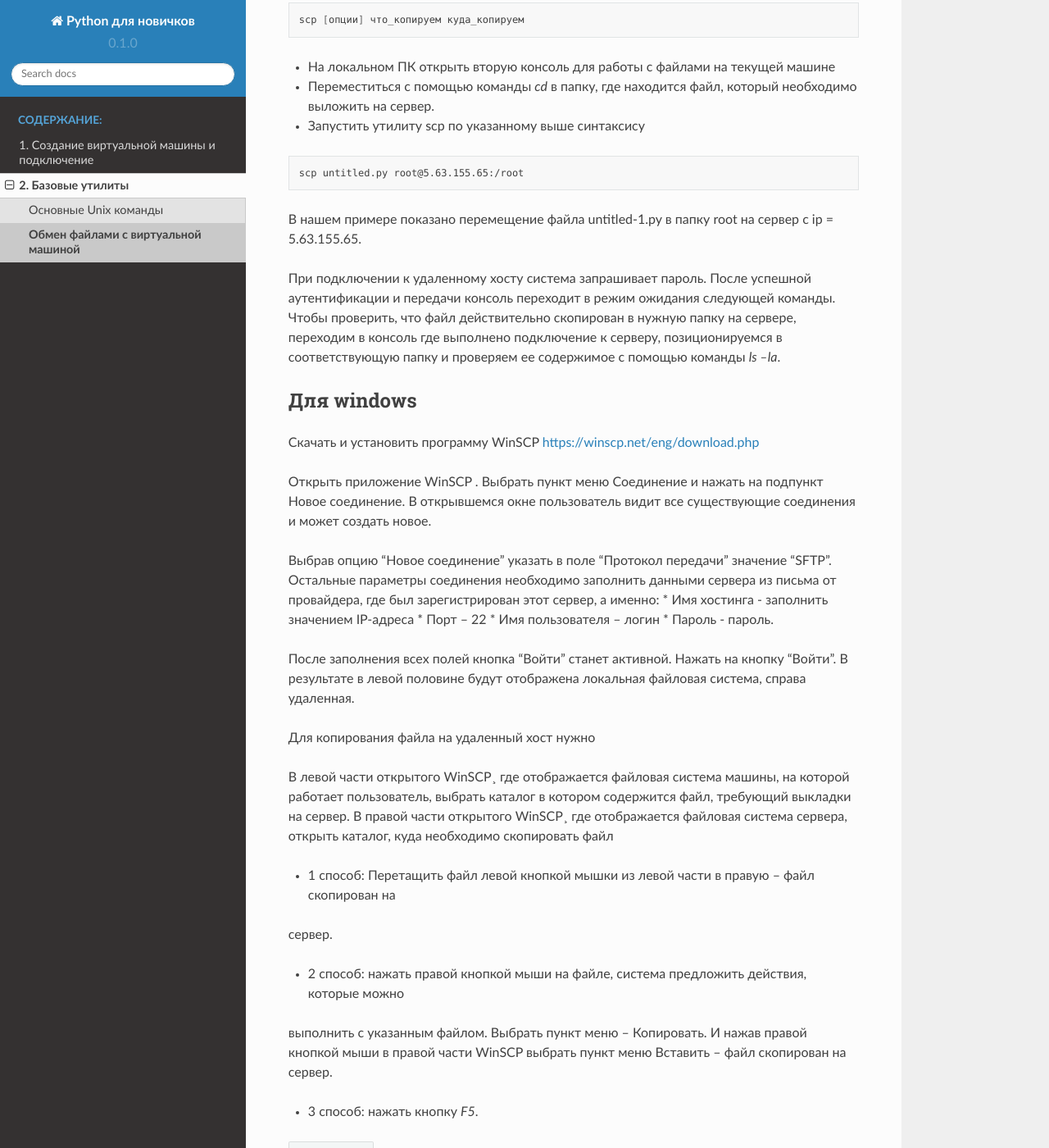
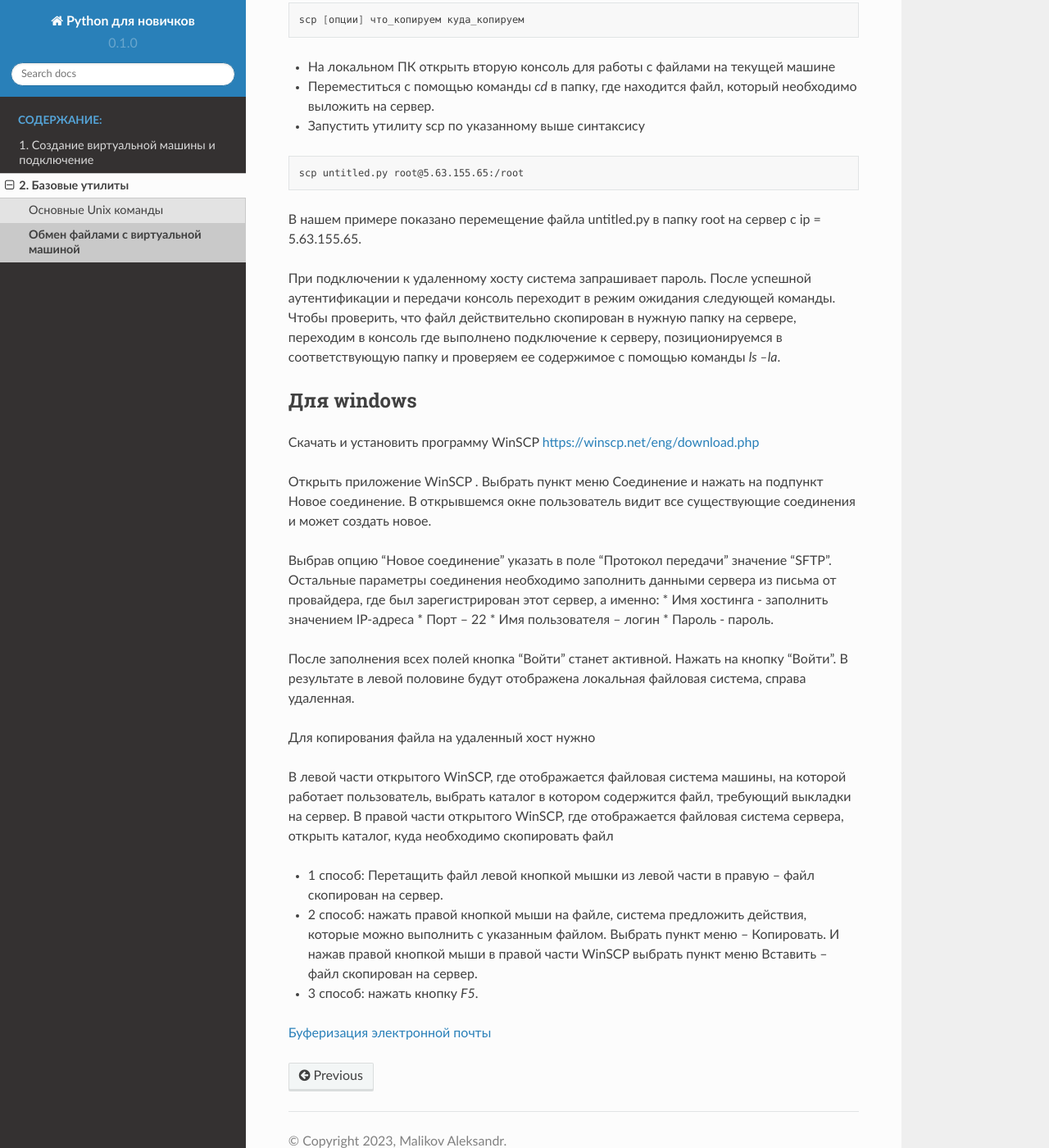
Before and after one commit to malikov-pro/python-beginner, a Sphinx documentation site: the page built from docs/source/2_basic_utils/transfer_file.rst, in a window 1280 px wide and 1400 px high, scrolled down 381 px. Shown: the whole window at 82% size. Built offline with Sphinx 7.4.7 and the Read the Docs theme 2.0.0, drawn with Linux system fonts in a browser that asks for light colours.

Commit message:
edit doc

```diff
--- a/docs/source/1_create_vps/create_reg_ru.rst
+++ b/docs/source/1_create_vps/create_reg_ru.rst
@@ -1,5 +1,5 @@
 Создание виртуальной машины на хостинге
-=====================
+=======================================
 
 Для примера будет использоваться хостер reg.ru
 
@@ -12,7 +12,7 @@
     :scale: 50 %
 
 Процедура регистрации
------------------
+---------------------
 
 После нажатия на кнопку `Вход` выбрать раздел `Регистрация`
 
--- a/docs/source/1_create_vps/index.rst
+++ b/docs/source/1_create_vps/index.rst
@@ -1,5 +1,5 @@
 1. Создание виртуальной машины и подключение
-====================
+============================================
 
 .. toctree::
     :titlesonly:
--- a/docs/source/2_basic_utils/index.rst
+++ b/docs/source/2_basic_utils/index.rst
@@ -1,5 +1,5 @@
 2. Базовые утилиты
-==============
+==================
 
 .. toctree::
     :titlesonly:
--- a/docs/source/2_basic_utils/transfer_file.rst
+++ b/docs/source/2_basic_utils/transfer_file.rst
@@ -1,8 +1,10 @@
 Обмен файлами с виртуальной машиной
-==========================
+===================================
+
+..
 
 Для unix подобных ОС
--------------------
+--------------------
 
 Для отправки используется SFTP (англ. SSH File Transfer Protocol) — протокол прикладного уровня передачи файлов, работающий поверх безопасного канала
 не путать с FTPS
@@ -24,7 +26,7 @@
 
     scp untitled.py root@5.63.155.65:/root
 
-В нашем примере показано перемещение файла untitled-1.py в папку root на сервер с ip = 5.63.155.65.
+В нашем примере показано перемещение файла untitled.py в папку root на сервер с ip = 5.63.155.65.
 
 При подключении к удаленному хосту система запрашивает пароль.
 После успешной аутентификации и передачи консоль переходит в режим ожидания следующей команды.
@@ -54,18 +56,19 @@
 
 Для копирования файла на удаленный хост нужно
 
-В левой части открытого WinSCP¸ где отображается файловая система машины, на которой
+В левой части открытого WinSCP, где отображается файловая система машины, на которой
 работает пользователь, выбрать каталог в котором содержится файл, требующий выкладки на
 сервер.
-В правой части открытого WinSCP¸ где отображается файловая система сервера, открыть каталог,
+В правой части открытого WinSCP, где отображается файловая система сервера, открыть каталог,
 куда необходимо скопировать файл
 
-* 1 способ: Перетащить файл левой кнопкой мышки из левой части в правую – файл скопирован на
-сервер.
+* 1 способ: Перетащить файл левой кнопкой мышки из левой части в правую – файл скопирован на сервер.
 
-* 2 способ: нажать правой кнопкой мыши на файле, система предложить действия, которые можно
-выполнить с указанным файлом.
-Выбрать пункт меню – Копировать. И нажав правой кнопкой мыши в правой части WinSCP выбрать
-пункт меню Вставить – файл скопирован на сервер.
+* 2 способ: нажать правой кнопкой мыши на файле, система предложить действия, которые можно выполнить
+  с указанным файлом.
+  Выбрать пункт меню – Копировать. И нажав правой кнопкой мыши в правой части WinSCP
+  выбрать пункт меню Вставить – файл скопирован на сервер.
 
 * 3 способ: нажать кнопку `F5`.
+
+:doc:`Буферизация электронной почты </2_basic_utils/unix_command>`
--- a/docs/source/2_basic_utils/unix_command.rst
+++ b/docs/source/2_basic_utils/unix_command.rst
@@ -28,7 +28,7 @@
 Более подробная информация в https://losst.pro/komanda-cd-linux
 
 Просмотр содержимого файла
-----------------
+--------------------------
 
 `cat` - является сокращением от "concatenate" (конкатенация),
 и используется для склеивания файлов.
@@ -40,7 +40,7 @@
     cat filename.txt
 
 Редактирование файла
-----------------
+--------------------
 
 Для редактирования используется утилита nano
 
@@ -49,7 +49,7 @@
     nano filename.txt
 
 Установка пакетов
-----------------
+-----------------
 
 Используется CentOS, в которой за работу с пакетами отвечает утилита yum
 
```
Also changed, not shown: docs/source/1_create_vps/connect_vps.rst (+6 -1 lines), docs/source/usage.rst (deleted, +0 -33 lines).
